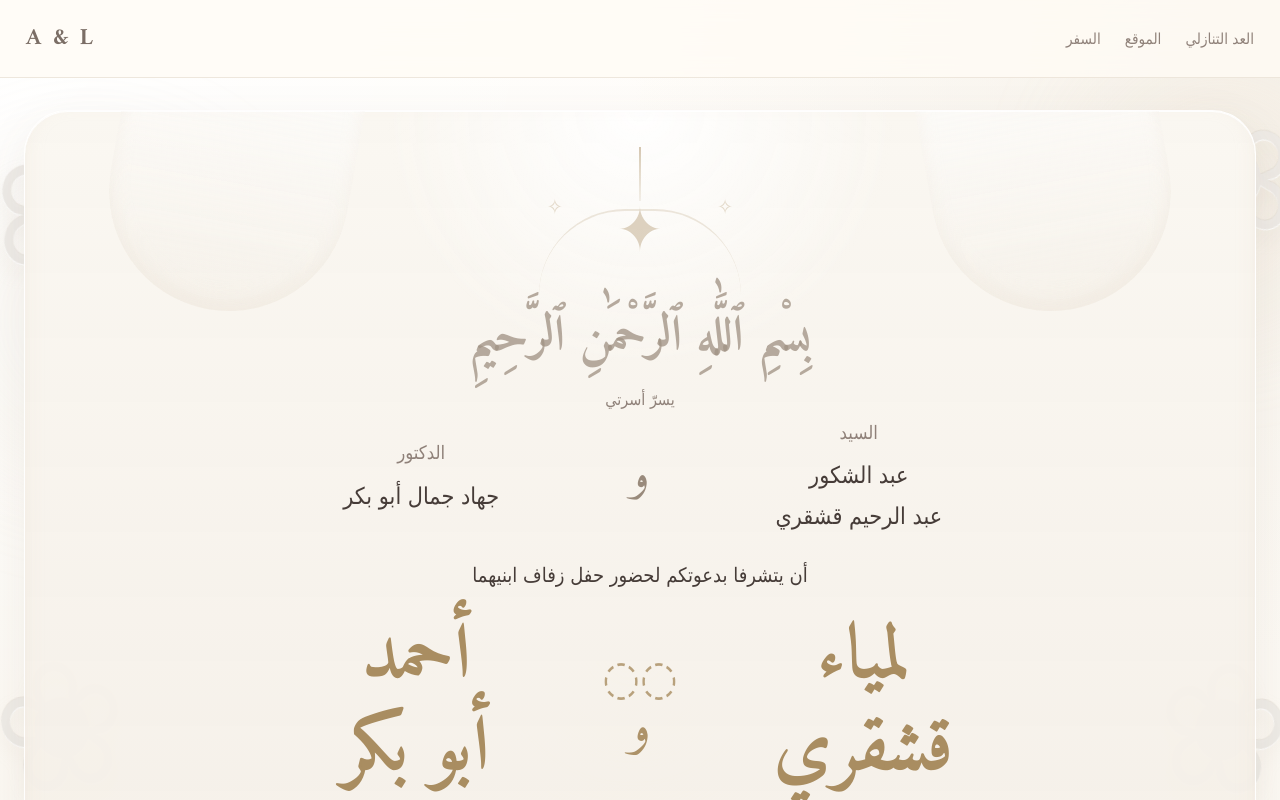
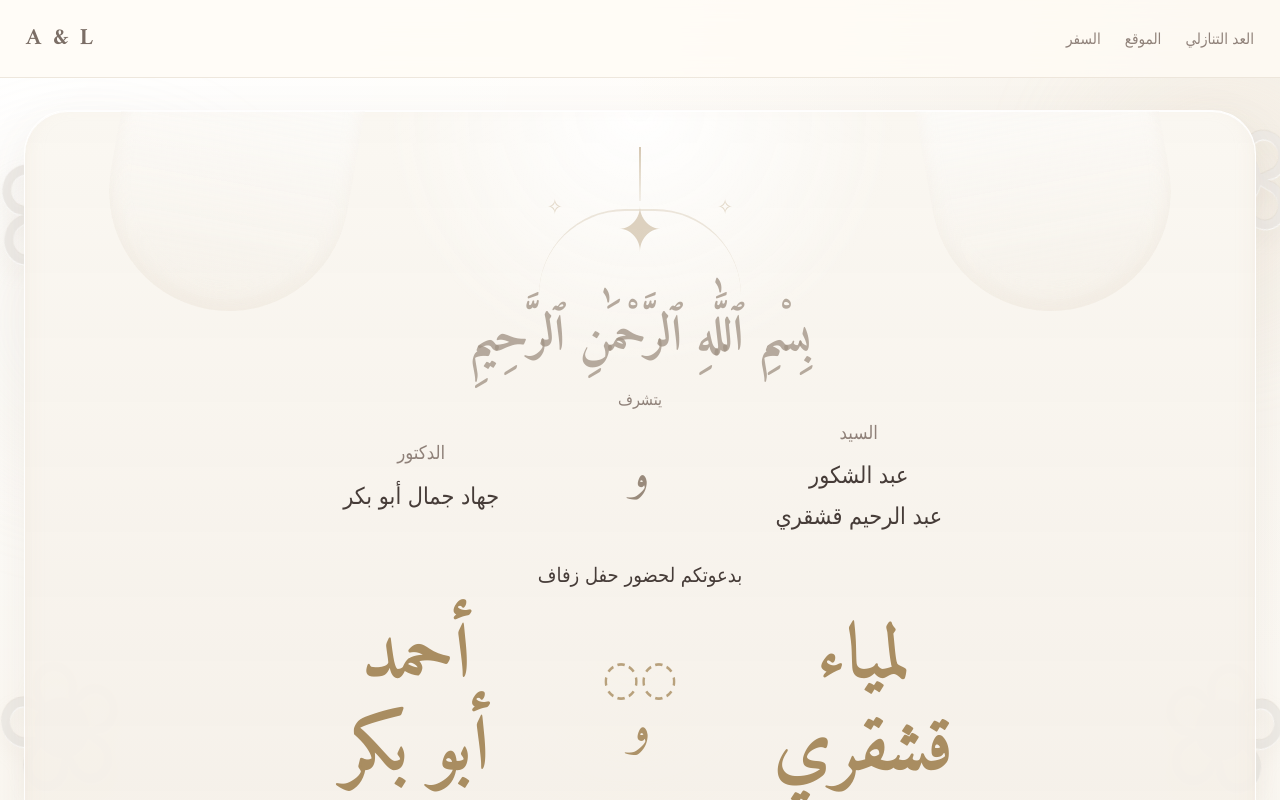
Before and after one commit to ABaker97/wedding-website, a React (Vite) app: page / in a window 1280 px wide. Shown: the top 800 px of the page. Built offline with nearby package versions, Linux system fonts and the light colour scheme; a web font is replaced by a local one.

Commit message:
Update App.jsx

```diff
--- a/src/App.jsx
+++ b/src/App.jsx
@@ -617,7 +617,7 @@ export default function WeddingWebsitePreview() {
                 )}
 
                 <div className="arabic-calligraphy">بِسْمِ ٱللَّٰهِ ٱلرَّحْمَٰنِ ٱلرَّحِيمِ</div>
-                <p className="family-line">يسرّ أسرتي</p>
+                <p className="family-line">يتشرف</p>
 
                 <div className="parents-row">
                   <div className="parent-block">
@@ -631,7 +631,7 @@ export default function WeddingWebsitePreview() {
                   </div>
                 </div>
 
-                <p className="invite-copy">أن يتشرفا بدعوتكم لحضور حفل زفاف ابنيهما</p>
+                <p className="invite-copy">بدعوتكم لحضور حفل زفاف </p>
 
                 <div className="names-row">
                   <div className="name-stack">
```
